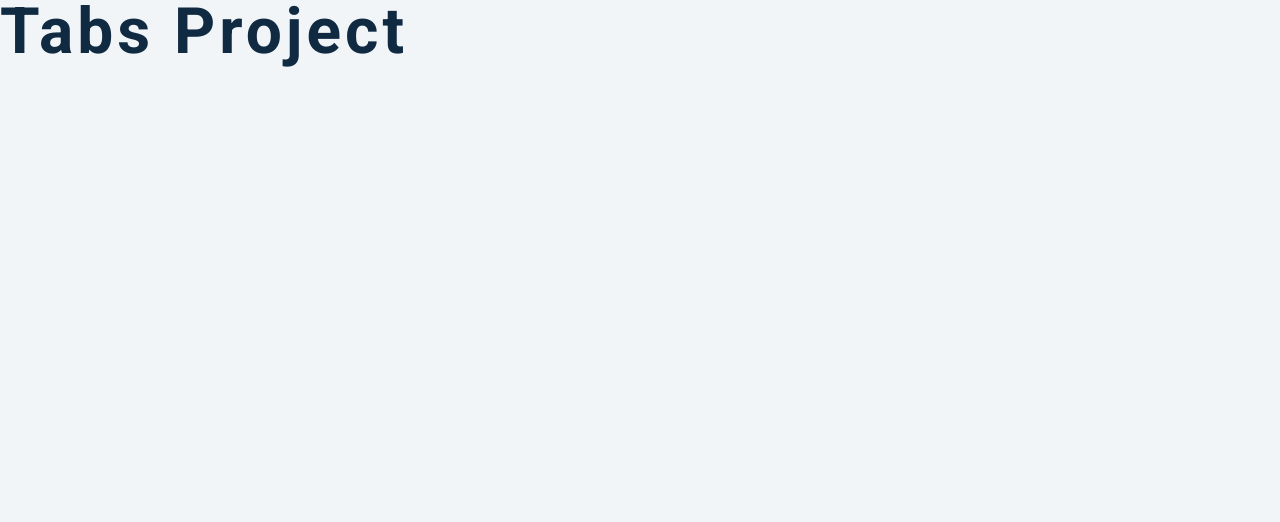
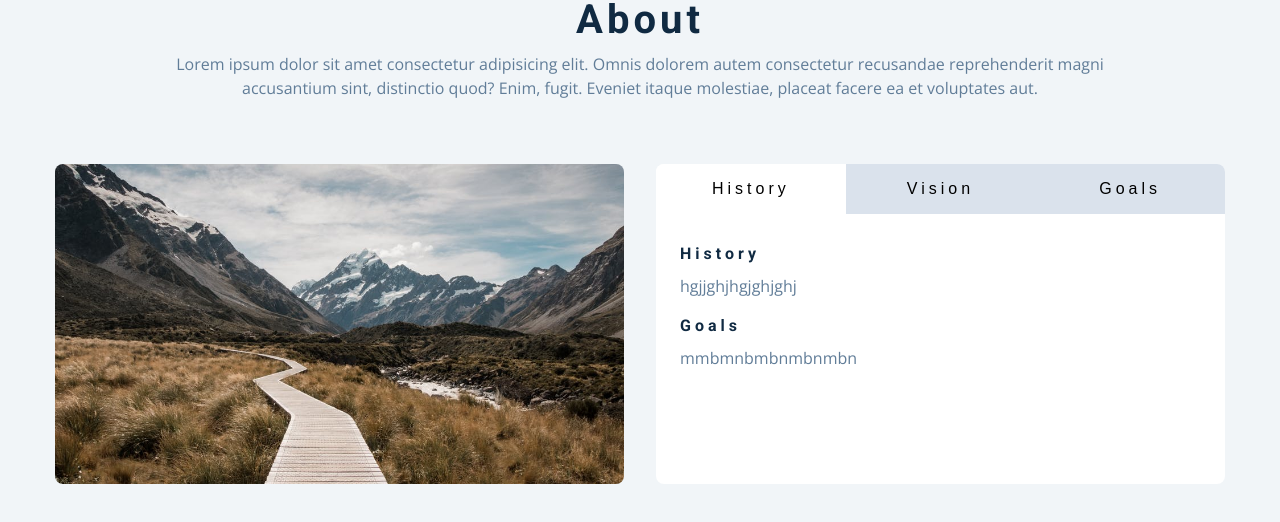
Before and after one commit to franky3553/tab-ProjectJS, a plain HTML site: page index.html in a window 1280 px wide. Drawn offline with nearby package versions, Linux system fonts and the light colour scheme.

Commit message:
Add section and articles

```diff
--- a/index.html
+++ b/index.html
@@ -9,7 +9,59 @@
     <link rel="stylesheet" href="styles.css" />
   </head>
   <body>
-    <h1>tabs project</h1>
+    <section>
+      <div class="title">
+        <h2>about</h2>
+        <p>
+          Lorem ipsum dolor sit amet consectetur adipisicing elit. Omnis dolorem autem consectetur recusandae reprehenderit magni accusantium sint, distinctio quod? Enim, fugit. Eveniet itaque molestiae, placeat facere ea et voluptates aut.
+        </p>
+      </div>
+      <div class="about-center section-center">
+        <article class="about-img">
+          <img src="./hero-bcg.jpeg" alt="about picture">
+        </article>
+        <article class="about">
+          <!-- btn container -->
+          <div class="btn-container">
+            <button class="tab-btn active" data-id="history">
+              history
+            </button>
+            <button class="tab-btn" data-id="vision">
+              vision
+            </button>
+            <button class="tab-btn" data-id="goals">
+              goals
+            </button>
+          </div>
+          <article class="about-content">
+            <!-- single item -->
+            <div class="content active" id="history">
+              <h4>history</h4>
+              <p>
+                hgjjghjhgjghjghj
+              </p>
+            </div>
+            <!-- end single item -->
+            <!-- single item -->
+            <div class="content" id="vision">
+              <h4>vision</h4>
+              <p>
+                dsadasdasdasda
+              </p>
+            </div>
+            <!-- end single item -->
+            <!-- single item -->
+            <div class="conten" id="goals">
+              <h4>goals</h4>
+              <p>
+                mmbmnbmbnmbnmbn
+              </p>
+            </div>
+            <!-- end single item -->
+          </article>
+        </article>
+      </div>
+    </section>
     <!-- javascript -->
     <script src="app.js"></script>
   </body>
```
Also changed, not shown: auxiliarBloc.txt.
